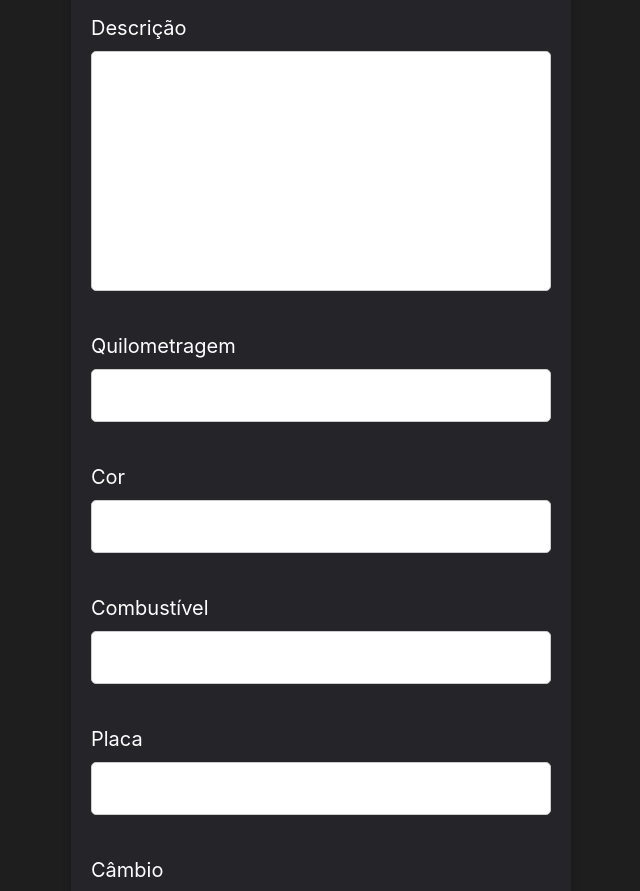
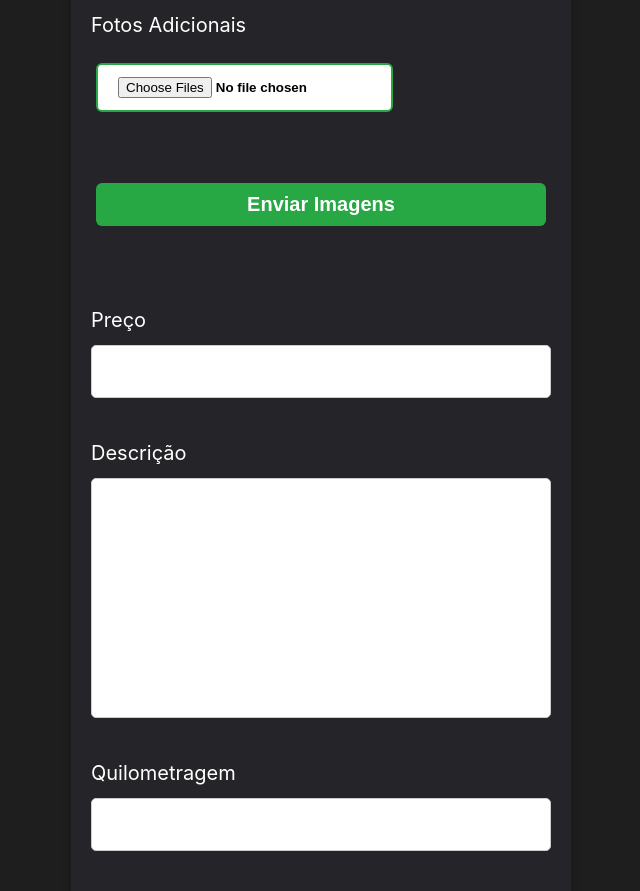
Before and after one commit to GabrielCruz187/site_loja_de_carro, a Next.js app in the folder front-end/: page /admin/estoque/adicionar in a window 1280 px wide. Shown: the part 1020-1911 px from the top of the page, without its empty margins (319-959 px from the left). Built offline with nearby package versions, Linux system fonts and the light colour scheme.

Commit message:
refazendo a lógica das img

```diff
--- a/front-end/package.json
+++ b/front-end/package.json
@@ -4,12 +4,12 @@
   "private": true,
   "scripts": {
     "dev": "next dev --turbopack",
-    "build":  "next build",
+    "build": "next build",
     "start": "next start ",
     "lint": "next lint"
   },
   "dependencies": {
-    "axios": "^1.7.9",
+    "axios": "^1.8.3",
     "framer-motion": "^11.16.1",
     "lucide": "^0.472.0",
     "lucide-react": "^0.472.0",
--- a/front-end/src/app/admin/estoque/adicionar/page.tsx
+++ b/front-end/src/app/admin/estoque/adicionar/page.tsx
@@ -3,49 +3,51 @@
 import React, { useState } from "react";
 import { useRouter } from "next/navigation";
 import '@/styles/adicionar.css';
+import ImageUploader from "@/components/ImageUploader";
 
 const AdicionarCarro = () => {
   const [marca, setMarca] = useState("");
   const [modelo, setModelo] = useState("");
   const [ano, setAno] = useState("");
   const [foto, setFoto] = useState("");
+  const [fotos, setFotos] = useState<string[]>([]);
   const [preco, setPreco] = useState("");
-  const [descricao, setDescricao] = useState(""); // Novo campo para descrição
-  const [quilometragem, setQuilometragem] = useState(""); // Novo campo para quilometragem
-  const [cor, setCor] = useState(""); // Novo campo para cor
-  const [combustivel, setCombustivel] = useState(""); // Novo campo para combustível
-  const [placa, setPlaca] = useState(""); // Novo campo para placa
-  const [cambio, setCambio] = useState(""); // Novo campo para câmbio
-  const [fotos, setFotos] = useState(""); // Novo campo para mais fotos
-  const router = useRouter(); // Hook para navegação
+  const [descricao, setDescricao] = useState("");
+  const [quilometragem, setQuilometragem] = useState("");
+  const [cor, setCor] = useState("");
+  const [combustivel, setCombustivel] = useState("");
+  const [placa, setPlaca] = useState("");
+  const [cambio, setCambio] = useState("");
+  const router = useRouter();
 
   const handleSubmit = async (e: React.FormEvent) => {
     e.preventDefault();
 
-    // Enviar dados para o backend com os novos campos
+    const dados = {
+      marca,
+      modelo,
+      ano: parseInt(ano) || 0,
+      foto,
+      fotos,
+      preco: parseFloat(preco) || 0,
+      descricao,
+      quilometragem: parseInt(quilometragem) || 0,
+      cor,
+      combustivel,
+      placa,
+      cambio,
+    };
+
+    console.log("📸 Enviando os seguintes dados:", JSON.stringify(dados, null, 2));
+
     const res = await fetch('https://site-loja-de-carro-backend.onrender.com/api/carros', {
       method: "POST",
-      headers: {
-        "Content-Type": "application/json",
-      },
-      body: JSON.stringify({
-        marca,
-        modelo,
-        ano,
-        foto: `/${foto}`,
-        preco,
-        descricao, // Enviando descrição
-        quilometragem, // Enviando quilometragem
-        cor, // Enviando cor
-        combustivel, // Enviando combustível
-        placa, // Enviando placa
-        cambio, // Enviando câmbio
-        fotos: fotos.split(",").map(f => f.trim())
-      }),
+      headers: { "Content-Type": "application/json" },
+      body: JSON.stringify(dados),
     });
 
     if (res.ok) {
-      router.push("/admin/estoque"); // Redireciona para a página de estoque
+      router.push("/admin/estoque");
     } else {
       alert("Erro ao adicionar carro.");
     }
@@ -57,100 +59,61 @@ const AdicionarCarro = () => {
       <form onSubmit={handleSubmit}>
         <div>
           <label className="Texto">Marca</label>
-          <input
-            type="text"
-            value={marca}
-            onChange={(e) => setMarca(e.target.value)}
-          />
+          <input type="text" value={marca} onChange={(e) => setMarca(e.target.value)} />
         </div>
         <div>
           <label className="Texto">Modelo</label>
-          <input
-            type="text"
-            value={modelo}
-            onChange={(e) => setModelo(e.target.value)}
-          />
+          <input type="text" value={modelo} onChange={(e) => setModelo(e.target.value)} />
         </div>
         <div>
           <label className="Texto">Ano</label>
-          <input
-            type="text"
-            value={ano}
-            onChange={(e) => setAno(e.target.value)}
-          />
+          <input type="text" value={ano} onChange={(e) => setAno(e.target.value)} />
+        </div>
+
+        <div>
+          <label className="Texto">Foto Principal</label>
+          <ImageUploader onUpload={(urls) => setFoto(urls[0])} />
+        </div>
+
+        <div>
+          <label className="Texto">Fotos Adicionais</label>
+          <ImageUploader onUpload={(urls) => setFotos(prevFotos => [...prevFotos, ...urls])} multiple />
+          <div className="flex gap-2 mt-2">
+            {fotos.map((url, index) => (
+              <img key={index} src={url} alt={`Foto ${index}`} className="w-16 h-16 object-cover rounded border" />
+            ))}
+          </div>
+        </div>
+
+        <div>
+          <label className="Texto">Preço</label>
+          <input type="text" value={preco} onChange={(e) => setPreco(e.target.value)} />
         </div>
         <div>
-          <label className="Texto">Foto</label>
-          <input
-            type="text"
-            value={foto}
-            onChange={(e) => setFoto(e.target.value)}
-          />
+          <label className="Texto">Descrição</label>
+          <textarea value={descricao} onChange={(e) => setDescricao(e.target.value)} />
         </div>
         <div>
-          <label className="Texto">Preço</label>
-          <input
-            type="text"
-            value={preco}
-            onChange={(e) => setPreco(e.target.value)}
-          />
+          <label className="Texto">Quilometragem</label>
+          <input type="text" value={quilometragem} onChange={(e) => setQuilometragem(e.target.value)} />
         </div>
         <div>
-          <label htmlFor="descricao" className="Texto">Descrição</label>
-          <textarea
-          id="descricao"
-          value={descricao}
-          onChange={(e) => setDescricao(e.target.value)}
-          />
+          <label className="Texto">Cor</label>
+          <input type="text" value={cor} onChange={(e) => setCor(e.target.value)} />
         </div>
         <div>
-          <label className="Texto">Quilometragem</label> {/* Novo campo para quilometragem */}
-          <input
-            type="text"
-            value={quilometragem}
-            onChange={(e) => setQuilometragem(e.target.value)}
-          />
+          <label className="Texto">Combustível</label>
+          <input type="text" value={combustivel} onChange={(e) => setCombustivel(e.target.value)} />
         </div>
         <div>
-          <label className="Texto">Cor</label> {/* Novo campo para cor */}
-          <input
-            type="text"
-            value={cor}
-            onChange={(e) => setCor(e.target.value)}
-          />
+          <label className="Texto">Placa</label>
+          <input type="text" value={placa} onChange={(e) => setPlaca(e.target.value)} />
         </div>
         <div>
-          <label className="Texto">Combustível</label> {/* Novo campo para combustível */}
-          <input
-            type="text"
-            value={combustivel}
-            onChange={(e) => setCombustivel(e.target.value)}
-          />
+          <label className="Texto">Câmbio</label>
+          <input type="text" value={cambio} onChange={(e) => setCambio(e.target.value)} />
         </div>
-        <div>
-          <label className="Texto">Placa</label> {/* Novo campo para placa */}
-          <input
-            type="text"
-            value={placa}
-            onChange={(e) => setPlaca(e.target.value)}
-          />
-        </div>
-        <div>
-          <label className="Texto">Câmbio</label> {/* Novo campo para câmbio */}
-          <input
-            type="text"
-            value={cambio}
-            onChange={(e) => setCambio(e.target.value)}
-          />
-        </div>
-        <div>
-          <label className="Texto">Fotos (Separe as URLs por vírgula)</label> {/* Novo campo para mais fotos */}
-          <input
-            type="text"
-            value={fotos}
-            onChange={(e) => setFotos(e.target.value)}
-          />
-        </div>
+
         <button type="submit">Salvar</button>
       </form>
     </main>
--- a/front-end/src/components/Card.tsx
+++ b/front-end/src/components/Card.tsx
@@ -1,3 +1,4 @@
+
 import React from "react";
 import Image from "next/image";
 import Link from "next/link";
--- /dev/null
+++ b/front-end/src/components/ImageUploader.tsx
@@ -0,0 +1,74 @@
+"use client";
+
+import { useState } from "react";
+import { uploadImage } from "../lib/cloudinary";
+import "../styles/ImageUploader.css"; // Importando o CSS
+
+interface ImageUploaderProps {
+  onUpload: (urls: string[]) => void;
+  multiple?: boolean;
+}
+
+export default function ImageUploader({ onUpload, multiple = false }: ImageUploaderProps) {
+  const [selectedFiles, setSelectedFiles] = useState<File[]>([]);
+  const [uploading, setUploading] = useState(false);
+
+  const handleFileChange = (event: React.ChangeEvent<HTMLInputElement>) => {
+    if (event.target.files) {
+      const filesArray = Array.from(event.target.files);
+      setSelectedFiles((prevFiles) => [...prevFiles, ...filesArray]);
+    }
+  };
+
+  const handleUpload = async () => {
+    if (selectedFiles.length === 0) return alert("Selecione uma ou mais imagens!");
+
+    setUploading(true);
+    try {
+      const uploadedUrls = await Promise.all(selectedFiles.map(file => uploadImage(file)));
+      onUpload(uploadedUrls);
+      setSelectedFiles([]); // Limpa os arquivos após o upload
+      alert("Imagens enviadas com sucesso!");
+    } catch (error) {
+      alert("Erro ao fazer upload das imagens");
+    }
+    setUploading(false);
+  };
+
+  const removeImage = (index: number) => {
+    setSelectedFiles(prevFiles => prevFiles.filter((_, i) => i !== index));
+  };
+
+  return (
+    <div className="image-uploader">
+    {/* Label estilizado para agir como botão */}
+    <label htmlFor="file-upload" className="file-label">
+
+    </label>
+
+    {/* Input real, mas oculto */}
+    <input
+      id="file-upload"
+      type="file"
+      multiple={multiple}
+      onChange={handleFileChange}
+      className="file-input"
+    />
+
+
+
+      <div className="image-preview-container">
+        {selectedFiles.map((file, index) => (
+          <div key={index} className="image-preview">
+            <img src={URL.createObjectURL(file)} alt="Pré-visualização" className="preview-img" />
+            <button onClick={() => removeImage(index)} className="remove-btn">✕</button>
+          </div>
+        ))}
+      </div>
+
+      <button onClick={handleUpload} disabled={uploading} className="upload-btn">
+        {uploading ? "Enviando..." : "Enviar Imagens"}
+      </button>
+    </div>
+  );
+}
--- a/front-end/src/components/VeiculosDestaque.tsx
+++ b/front-end/src/components/VeiculosDestaque.tsx
@@ -107,7 +107,7 @@ const VeiculosDestaque = () => {
               modelo={carro.modelo}
               marca={carro.marca}
               ano={carro.ano}
-              foto={`https://site-loja-de-carro.vercel.app/${carro.foto}`}
+              foto={carro.foto}
               preco={carro.preco}
             />
           ))}
--- /dev/null
+++ b/front-end/src/lib/cloudinary.ts
@@ -0,0 +1,14 @@
+// lib/cloudinary.ts
+import axios from "axios";
+
+export const uploadImage = async (file: File): Promise<string> => {
+  const formData = new FormData();
+  formData.append("file", file);
+  formData.append("upload_preset", "lojadecarros"); // Use o upload_preset do seu Cloudinary
+
+  const cloudName = "dwkaum3rp"; // Substitua pelo seu Cloud Name
+  const url = `https://api.cloudinary.com/v1_1/${cloudName}/image/upload`;
+
+  const response = await axios.post(url, formData);
+  return response.data.secure_url; // Retorna a URL da imagem
+};
--- a/front-end/src/pages/estoque.tsx
+++ b/front-end/src/pages/estoque.tsx
@@ -170,7 +170,7 @@ export default function Estoque() {
               modelo={carro.modelo}
               marca={carro.marca}
               ano={carro.ano}
-              foto={`https://site-loja-de-carro.vercel.app/${carro.foto}`}  // Usando URL absoluta  // Caminho relativo à pasta public
+              foto={carro.foto} // Usando URL absoluta  // Caminho relativo à pasta public
               preco={carro.preco}
             />
           ))}
--- /dev/null
+++ b/front-end/src/styles/ImageUploader.css
@@ -0,0 +1,104 @@
+.image-uploader {
+    display: flex;
+    flex-direction: column;
+    align-items: flex-start; /* Mantém alinhado à esquerda */
+    gap: 8px; /* Reduzi a distância entre os elementos */
+    padding: 5px;
+    width: 100%;
+    color: #0a9b2b;
+}
+
+/* Estilização profissional para o input de arquivo */
+.file-input {
+    display: inline-block;
+    padding: 12px 20px;
+    border-radius: 6px;
+    border: 2px solid #28a745;
+    background-color: #ffffff;
+    color: black;
+    font-weight: bold;
+    cursor: pointer;
+    transition: 0.3s;
+}
+
+.file-input:hover {
+    background-color: #c5ecce;
+    color: #ffffff;
+}
+
+/* Container das imagens: alinhadas horizontalmente */
+.image-preview-container {
+    display: flex;
+    flex-wrap: nowrap; /* Mantém as imagens em linha */
+    overflow-x: auto; /* Adiciona rolagem horizontal caso necessário */
+    gap: 5px; /* Reduzi a distância entre as imagens */
+    margin-top: 5px;
+    padding-bottom: 5px;
+}
+
+/* Ajuste proporcional das imagens */
+.image-preview {
+    position: relative;
+    width: 70px;
+    height: 70px;
+}
+
+/* Estilização da imagem */
+.preview-img {
+    width: 100%;
+    height: 100%;
+    object-fit: cover;
+    border-radius: 6px;
+    box-shadow: 0px 2px 4px rgba(0, 0, 0, 0.2);
+}
+
+/* Botão de remover */
+.remove-btn {
+    position: absolute;
+    top: -5px;
+    right: -5px;
+    background-color: red;
+    color: white;
+    border: none;
+    border-radius: 50%;
+    width: 20px;
+    height: 20px;
+    font-size: 12px;
+    cursor: pointer;
+}
+
+/* Botão de enviar imagens */
+.upload-btn {
+    background-color: #28a745;
+    color: white;
+    padding: 10px 14px;
+    border: none;
+    border-radius: 6px;
+    cursor: pointer;
+    font-weight: bold;
+    transition: 0.3s;
+    margin-top: 5px;
+    margin-bottom: -3rem;
+}
+
+.upload-btn:hover {
+    background-color: #218838;
+
+}
+
+/* Responsividade */
+@media (max-width: 768px) {
+    .file-input {
+        font-size: 14px; /* Reduz o tamanho da fonte */
+        padding: 10px 16px; /* Reduz o padding */
+        width: 100%; /* Faz o botão ocupar toda a largura do container */
+        text-align: center; /* Centraliza o texto */
+    }
+}
+
+@media (max-width: 480px) {
+    .file-input {
+        font-size: 12px; /* Fonte ainda menor para telas pequenas */
+        padding: 8px 12px; /* Ajuste do padding */
+    }
+}
--- a/front-end/src/styles/adicionar.css
+++ b/front-end/src/styles/adicionar.css
@@ -34,6 +34,9 @@ form div {
   align-items: flex-start; /* Alinha os inputs e os rótulos à esquerda */
   width: 100%;
   margin-bottom: 2.5rem;
+  gap: 2px;
+
+
 }
 
 form div label {
@@ -48,6 +51,7 @@ input[type="text"] {
   font-size: 26px;
   background: white;
   color: #252529;
+
 }
 
 textarea {
```
Also changed, not shown: front-end/next.config.ts (+5 -2 lines), front-end/src/pages/venda/[id].tsx (+9 -9 lines), 1 other file (tests, documents, lock files or other folders).
